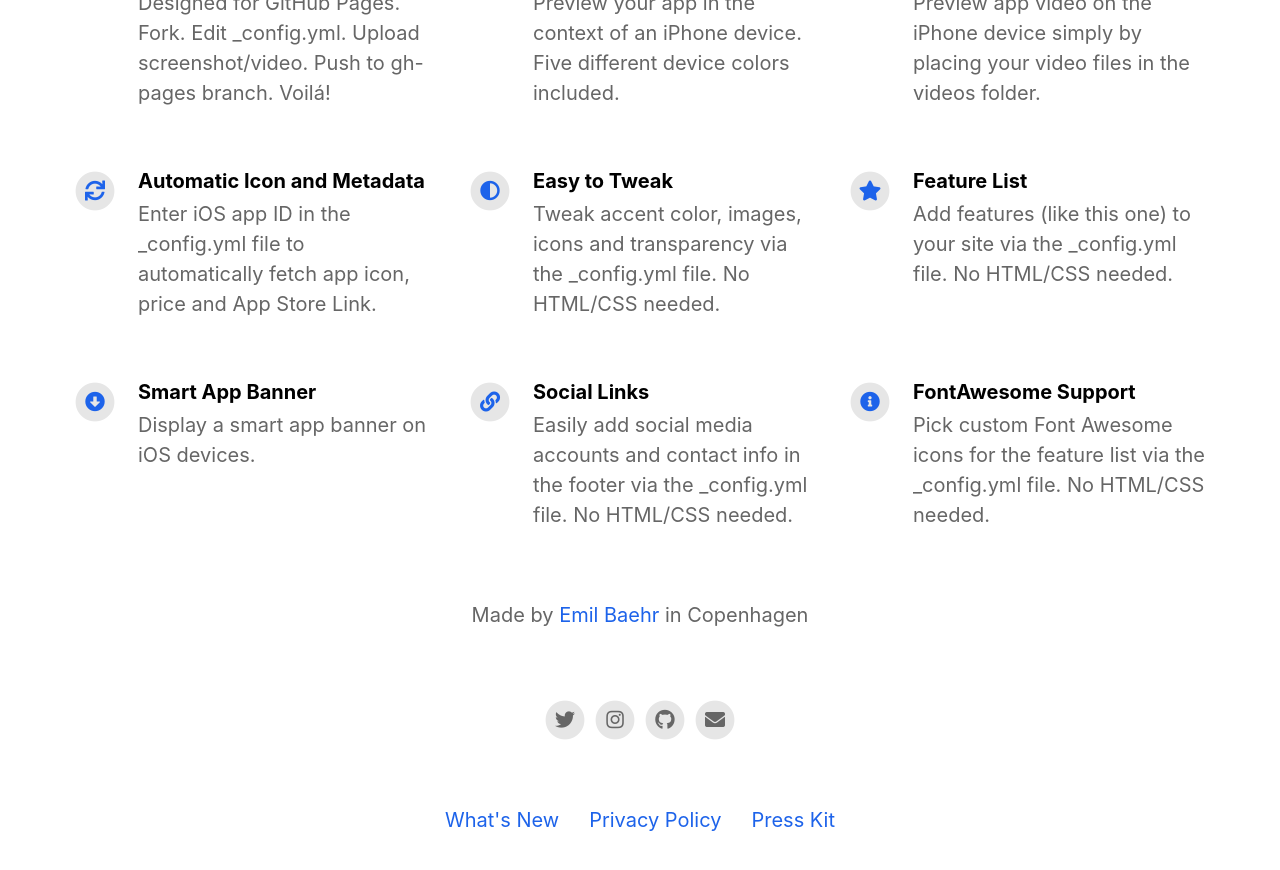
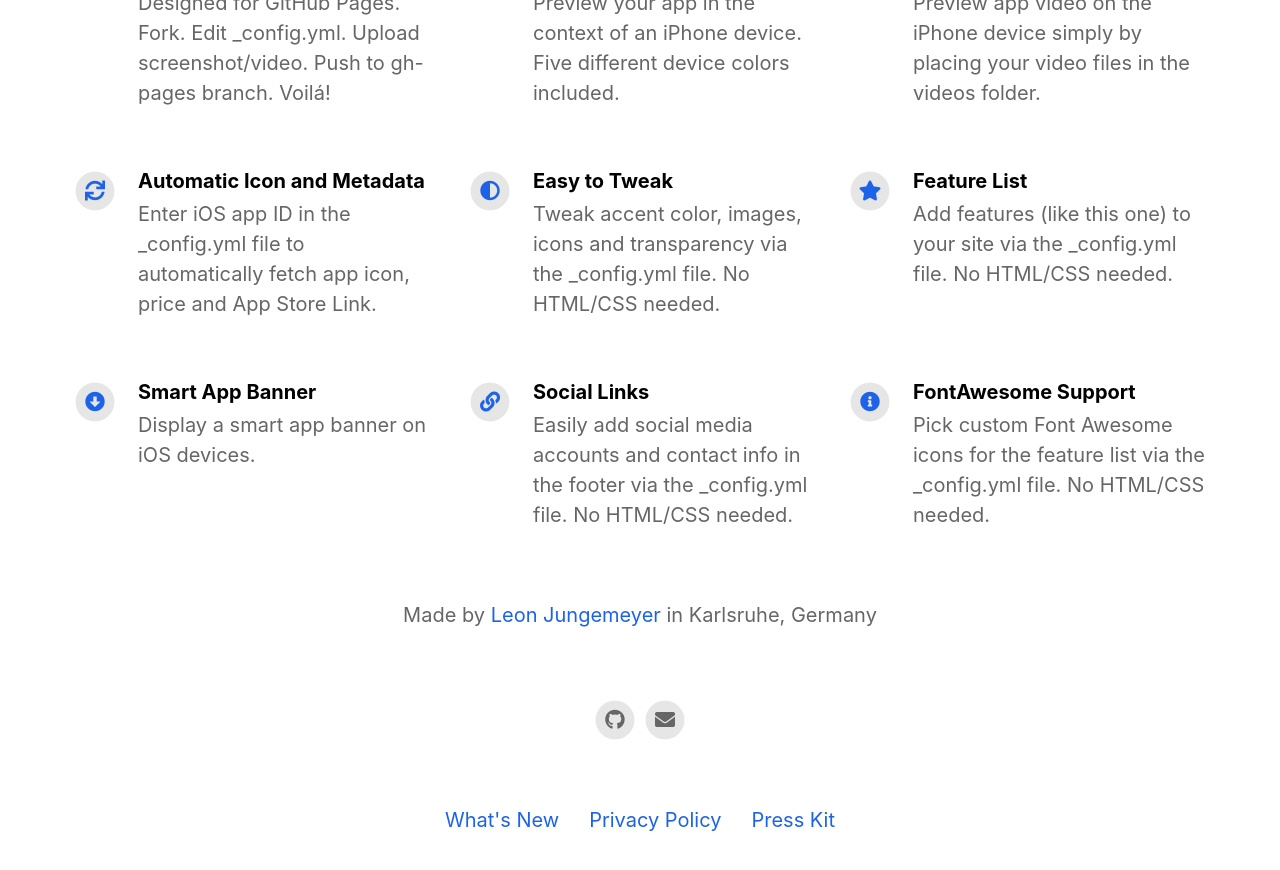
Before and after one commit to ju-leon/StarGazer-Page, a Jekyll site: the page built from index.html, in a window 1280 px wide and 900 px high, scrolled down 1124 px. Shown: the top 870 px of the window. Built offline with Jekyll 4.4.1, drawn with Linux system fonts in a browser that asks for light colours; nearby versions of some CDN libraries.

Commit message:
Update config

```diff
--- a/_config.yml
+++ b/_config.yml
@@ -20,14 +20,14 @@ enable_smart_app_banner                   : true
 
 
 # Information About Yourself
-your_name                                 : Emil Baehr
+your_name                                 : Leon Jungemeyer
 your_link                                 : https://emilbaehr.com
-your_city                                 : Copenhagen
-email_address                             : emil.baehr@gmail.com
+your_city                                 : Karlsruhe, Germany
+email_address                             : leon.jungemeyer@me.com
 facebook_username                         :
-instagram_username                        : ebaehr
-twitter_username                          : ebaehr
-github_username                           : emilbaehr
+instagram_username                        :
+twitter_username                          :
+github_username                           : ju-leon
 youtube_username                          :
 
 
```
